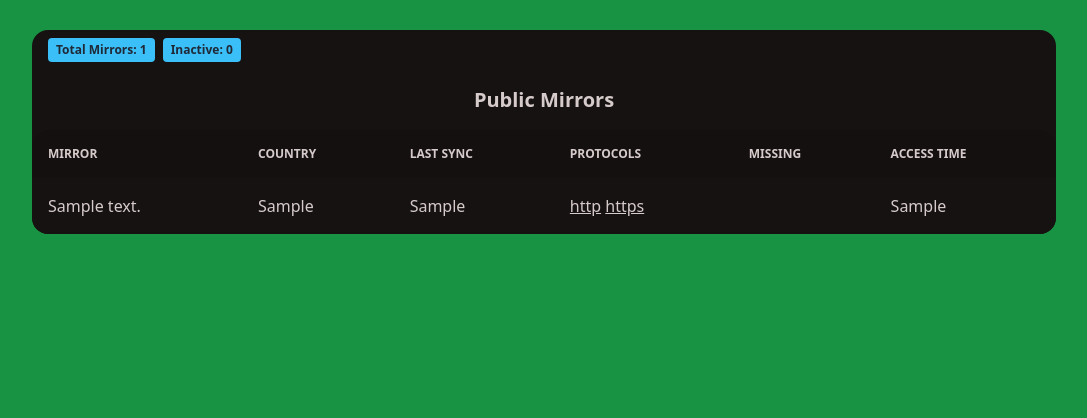
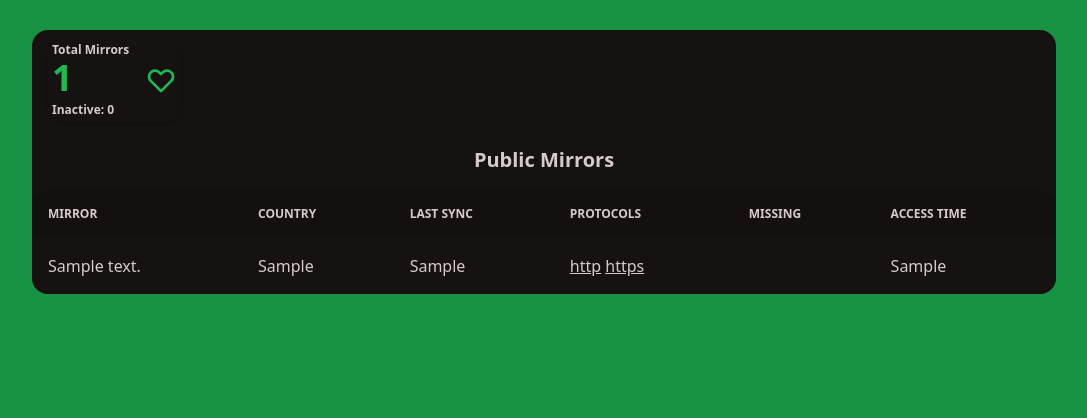
Before and after one commit to codesardine/mirror-manager, a Flask app: page / in a window 1280 px wide. Shown: the part 84-502 px from the top of the page, without its empty margins (96-1183 px from the left). Run offline with Flask 3, Linux system fonts and the light colour scheme; tables that the repository leaves empty hold one stand-in row (values such as "Sample post"); some libraries are stand-ins or nearby versions.

Commit message:
improve info badges

```diff
--- a/src/templates/index.html
+++ b/src/templates/index.html
@@ -3,8 +3,16 @@
 {% block content %}
 <div class="overflow-x-auto self-start mt-8 bg-base-100 rounded-2xl w-full max-w-screen-lg mx-auto">
   <div class="text-xs py-2 px-4 font-semibold capitalize text-gray-800 flex gap-2">
-    <p class="bg-info px-2 py-1 rounded">total mirrors: {{ total }}</p>
-    <p class="bg-info px-2 py-1 rounded">inactive: {{ inactive }}</p>
+    <div class="stats shadow">
+      <div class="stat p-1">
+        <div class="stat-figure text-primary">
+          <svg xmlns="http://www.w3.org/2000/svg" fill="none" viewBox="0 0 24 24" class="inline-block w-8 h-8 stroke-current"><path stroke-linecap="round" stroke-linejoin="round" stroke-width="2" d="M4.318 6.318a4.5 4.5 0 000 6.364L12 20.364l7.682-7.682a4.5 4.5 0 00-6.364-6.364L12 7.636l-1.318-1.318a4.5 4.5 0 00-6.364 0z"></path></svg>
+        </div>
+        <div>Total Mirrors</div>
+        <div class="stat-value text-primary mb-1">{{ total }}</div>
+        <div>inactive: {{ inactive }}</div>
+      </div>
+    </div>
   </div>
   <h1 class="w-full text-center py-4 text-xl font-semibold">Public Mirrors</h1>
   <table class="table table-zebra w-full">
```
